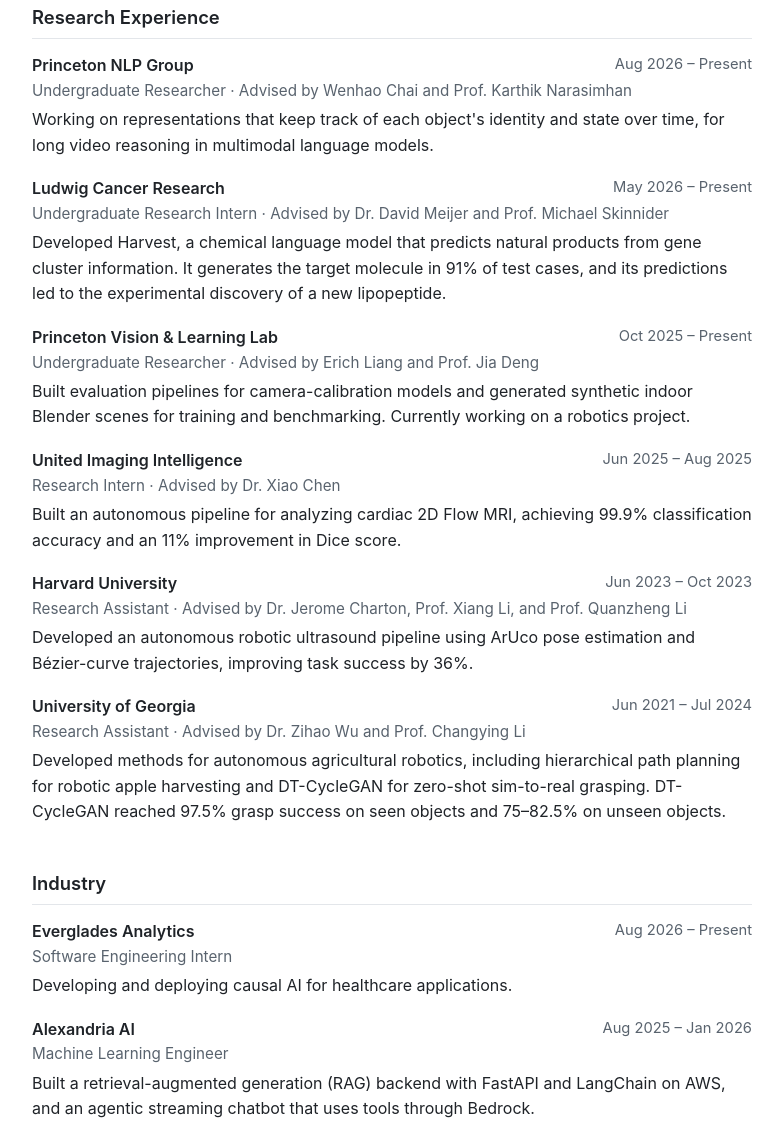
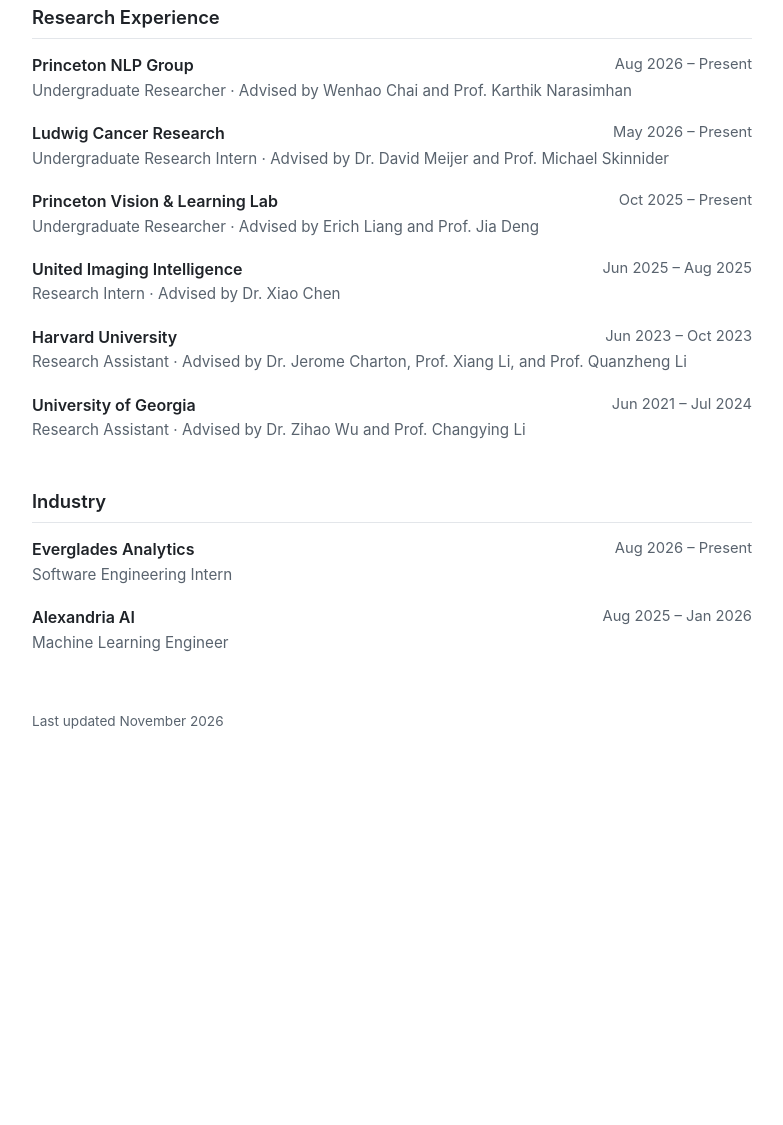
Before and after one commit to davidweizhongliu/davidweizhongliu.github.io, a plain HTML site: page index.html in a window 1280 px wide. Shown: the part 1441-2566 px from the top of the page, without its empty margins (248-1031 px from the left). After the commit the page ends 2254 px from the top, so only its background shows below. Drawn offline with Linux system fonts and the light colour scheme.

Commit message:
removed descriptions

```diff
--- a/index.html
+++ b/index.html
@@ -156,37 +156,31 @@
     <div class="entry">
       <div class="entry-head"><strong>Princeton NLP Group</strong><span class="date">Aug 2026 – Present</span></div>
       <div class="entry-sub">Undergraduate Researcher · Advised by Wenhao Chai and Prof. Karthik Narasimhan</div>
-      <p>Working on representations that keep track of each object's identity and state over time, for long video reasoning in multimodal language models.</p>
     </div>
 
     <div class="entry">
       <div class="entry-head"><strong>Ludwig Cancer Research</strong><span class="date">May 2026 – Present</span></div>
       <div class="entry-sub">Undergraduate Research Intern · Advised by Dr. David Meijer and Prof. Michael Skinnider</div>
-      <p>Developed Harvest, a chemical language model that predicts natural products from gene cluster information. It generates the target molecule in 91% of test cases, and its predictions led to the experimental discovery of a new lipopeptide.</p>
     </div>
 
     <div class="entry">
       <div class="entry-head"><strong>Princeton Vision &amp; Learning Lab</strong><span class="date">Oct 2025 – Present</span></div>
       <div class="entry-sub">Undergraduate Researcher · Advised by Erich Liang and Prof. Jia Deng</div>
-      <p>Built evaluation pipelines for camera-calibration models and generated synthetic indoor Blender scenes for training and benchmarking. Currently working on a robotics project.</p>
     </div>
 
     <div class="entry">
       <div class="entry-head"><strong>United Imaging Intelligence</strong><span class="date">Jun 2025 – Aug 2025</span></div>
       <div class="entry-sub">Research Intern · Advised by Dr. Xiao Chen</div>
-      <p>Built an autonomous pipeline for analyzing cardiac 2D Flow MRI, achieving 99.9% classification accuracy and an 11% improvement in Dice score.</p>
     </div>
 
     <div class="entry">
       <div class="entry-head"><strong>Harvard University</strong><span class="date">Jun 2023 – Oct 2023</span></div>
       <div class="entry-sub">Research Assistant · Advised by Dr. Jerome Charton, Prof. Xiang Li, and Prof. Quanzheng Li</div>
-      <p>Developed an autonomous robotic ultrasound pipeline using ArUco pose estimation and Bézier-curve trajectories, improving task success by 36%.</p>
     </div>
 
     <div class="entry">
       <div class="entry-head"><strong>University of Georgia</strong><span class="date">Jun 2021 – Jul 2024</span></div>
       <div class="entry-sub">Research Assistant · Advised by Dr. Zihao Wu and Prof. Changying Li</div>
-      <p>Developed methods for autonomous agricultural robotics, including hierarchical path planning for robotic apple harvesting and DT-CycleGAN for zero-shot sim-to-real grasping. DT-CycleGAN reached 97.5% grasp success on seen objects and 75–82.5% on unseen objects.</p>
     </div>
   </section>
 
@@ -195,12 +189,10 @@
     <div class="entry">
       <div class="entry-head"><strong>Everglades Analytics</strong><span class="date">Aug 2026 – Present</span></div>
       <div class="entry-sub">Software Engineering Intern</div>
-      <p>Developing and deploying causal AI for healthcare applications.</p>
     </div>
     <div class="entry">
       <div class="entry-head"><strong>Alexandria AI</strong><span class="date">Aug 2025 – Jan 2026</span></div>
       <div class="entry-sub">Machine Learning Engineer</div>
-      <p>Built a retrieval-augmented generation (RAG) backend with FastAPI and LangChain on AWS, and an agentic streaming chatbot that uses tools through Bedrock.</p>
     </div>
   </section>
 
```
